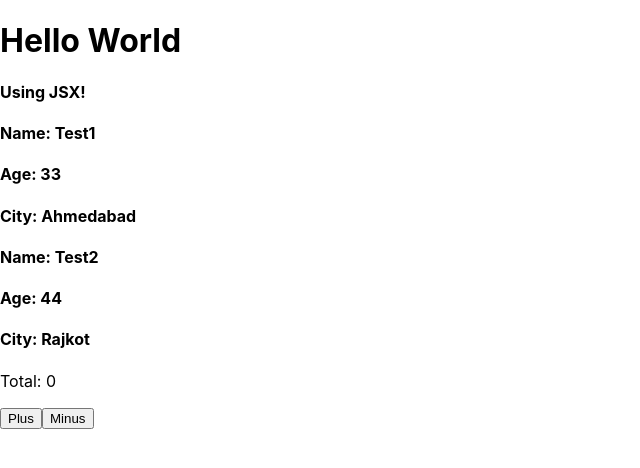
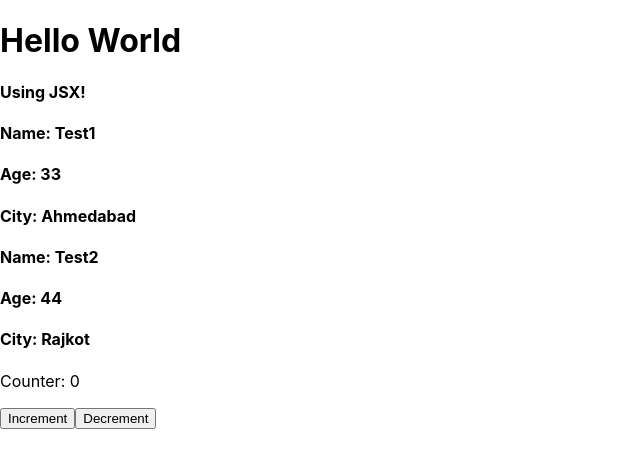
Before and after one commit to nikunjp-tatva/react-training, a React (Create React App) app: page / in a window 1280 px wide. Shown: the top 468 px of the page, without its empty margins (0-640 px from the left). Built offline with nearby package versions, Linux system fonts and the light colour scheme.

Commit message:
added increment demo of functional component

```diff
--- a/src/App.js
+++ b/src/App.js
@@ -1,6 +1,6 @@
-import JSXComponent from "./components/JSXComponent";
-import ParentProp from "./components/ParentProp";
-import State from "./components/State";
+import JSXComponent from "./components/functional/JSXComponent";
+import ParentProp from "./components/functional/ParentProp";
+import State from "./components/functional/State";
 
 function App() {
   return (
--- a/src/components/State.js
+++ b/src/components/functional/State.js
@@ -4,20 +4,20 @@ const State = () => {
   const [value, setValue] = React.useState(0);
   return (
     <div>
-      <p>Total: {value}</p>
+      <p>Counter: {value}</p>
       <button
         onClick={() => {
           setValue(value + 1);
         }}
       >
-        Plus
+        Increment
       </button>
       <button
         onClick={() => {
           setValue(value? value - 1 : value);
         }}
       >
-        Minus
+        Decrement
       </button>
     </div>
   );
```
Also changed, not shown: src/components/functional/ChildProp.jsx (renamed from src/components/ChildProp.jsx), src/components/functional/JSXComponent.js (renamed from src/components/JSXComponent.js), src/components/functional/ParentProp.jsx (renamed from src/components/ParentProp.jsx).
